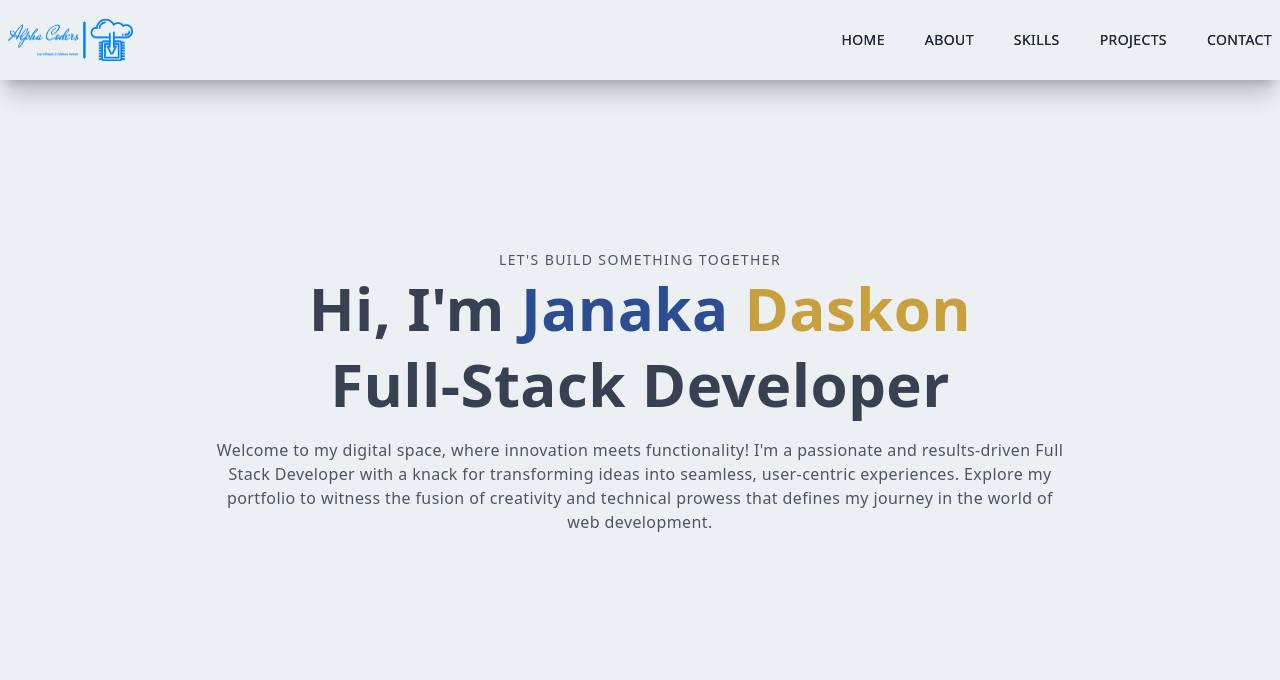
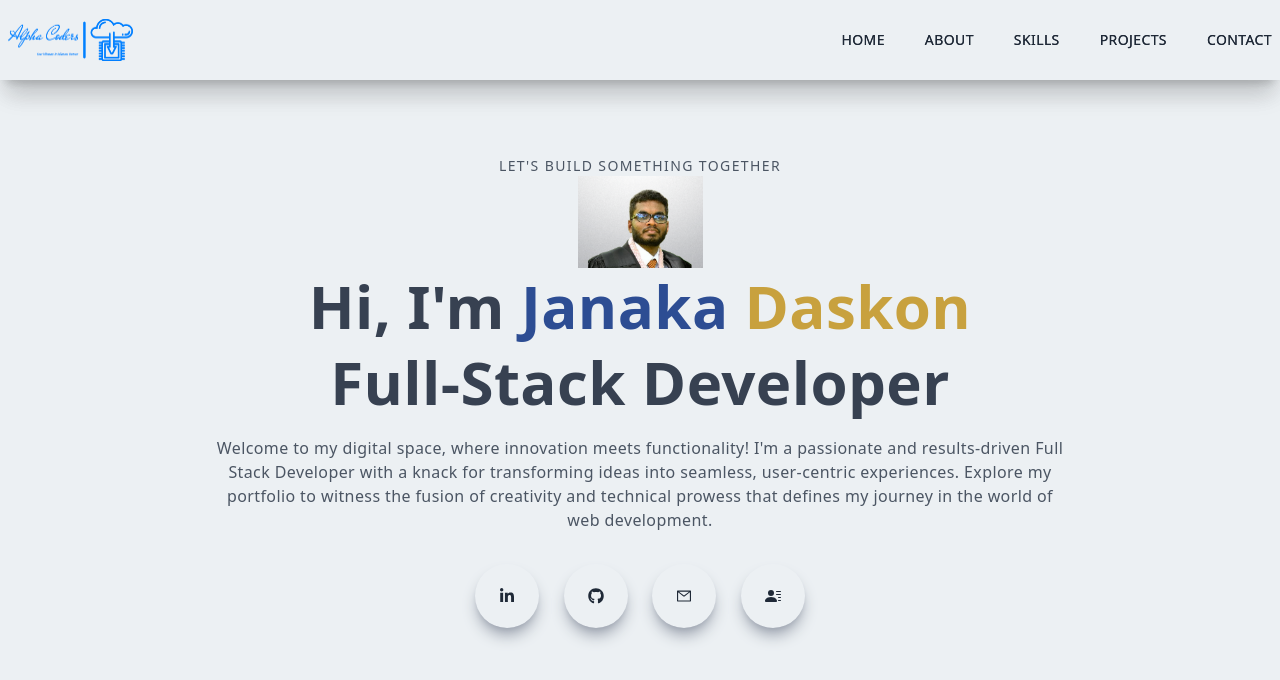
Before and after one commit to Janakadaskon/my_portfolio, a Next.js app in the folder portfolio/: page / in a window 1280 px wide. Shown: the top 680 px of the page. Built offline with nearby package versions, Linux system fonts and the light colour scheme.

Commit message:
finalize the home page

```diff
--- /dev/null
+++ b/portfolio/components/About.jsx
@@ -0,0 +1,9 @@
+import React from 'react'
+
+function About() {
+  return (
+    <div>About</div>
+  )
+}
+
+export default About
--- a/portfolio/components/Main.jsx
+++ b/portfolio/components/Main.jsx
@@ -1,4 +1,10 @@
 import React from 'react'
+import { AiOutlineAim, AiOutlineMail } from 'react-icons/ai'
+import { BsFillPersonLinesFill } from 'react-icons/bs'
+import { FaGithub, FaLinkedinIn } from 'react-icons/fa'
+import Image from 'next/image'
+
+import Profile from '../public/assets/my.png'
 
 const Main = () => {
   return (
@@ -8,14 +14,38 @@ const Main = () => {
                 <p className='uppercase text-sm tracking-widest text-gray-600'>
                     LET'S BUILD SOMETHING TOGETHER
                 </p>
+                <div className='rounded-full flex justify-center items-center'>
+                    <Image
+                        src={Profile}
+                        alt='/'
+                        width='125'
+                        height='50'
+                        className='cursor-pointer'
+
+                    />
+                </div>
                 <h1 className='py-2 text-gray-700'>
                     Hi, I'm <span className='text-[#2d4d93]'>Janaka </span> <span className='text-[#c8a13e]'> Daskon</span>
                 </h1>
                 <h1 className='py-2 text-gray-700'>Full-Stack Developer</h1>
                 <p className='py-4 text-gray-600 max-w-[70%] m-auto'>
                 Welcome to my digital space, where innovation meets functionality! I'm a passionate and results-driven Full Stack Developer with a knack for transforming ideas into seamless, user-centric experiences. Explore my portfolio to witness the fusion of creativity and technical prowess that defines my journey in the world of web development.
+                </p>
+                <div className='flex items-center justify-between max-w-[330px] m-auto py-4'>
+                    <div className='rounded-full shadow-lg shadow-gray-400 p-6 cursor-pointer hover:scale-110 ease-in duration-300'>
+                        <FaLinkedinIn />
+                    </div>
+                    <div className='rounded-full shadow-lg shadow-gray-400 p-6 cursor-pointer hover:scale-110 ease-in duration-300'>
+                        <FaGithub />
+                    </div>
+                    <div className='rounded-full shadow-lg shadow-gray-400 p-6 cursor-pointer hover:scale-110 ease-in duration-300'>
+                        <AiOutlineMail />
+                    </div>
+                    <div className='rounded-full shadow-lg shadow-gray-400 p-6 cursor-pointer hover:scale-110 ease-in duration-300'>
+                        <BsFillPersonLinesFill />
+                    </div>
+                </div>
 
-                </p>
             </div>
         </div>
     </div>
```
